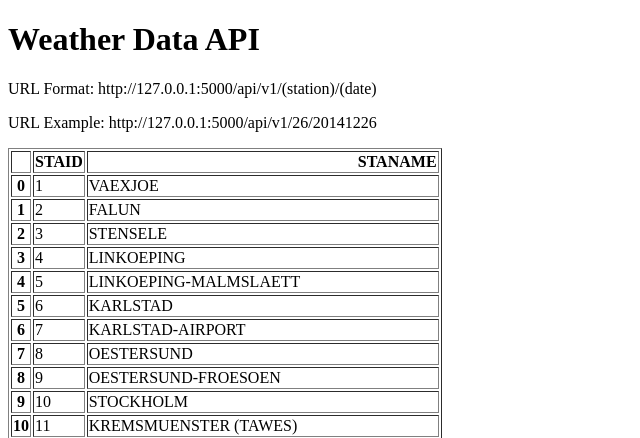
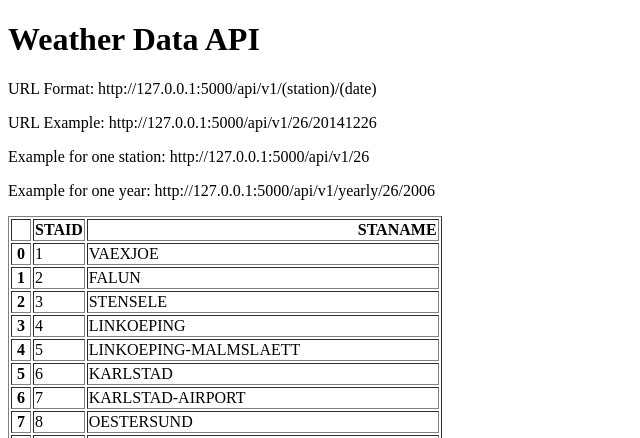
Before and after one commit to xPSingh26/Weather-Data-API, a Flask app: page / in a window 1280 px wide. Shown: the top 438 px of the page, without its empty margins (0-640 px from the left). Run offline with Flask 3, Linux system fonts and the light colour scheme.

Commit message:
add url endpoints for yearly data and single station data

```diff
--- a/main.py
+++ b/main.py
@@ -5,6 +5,7 @@ import numpy as np
 app = Flask(__name__)
 stations = pd.read_csv("Weather Data/Data/stations.txt", skiprows=17)
 stations = stations[["STAID","STANAME                                 "]][0:100]
+
 
 @app.route("/")
 def home():
@@ -26,5 +27,28 @@ def data(station, date):
             "temperature": temp}
 
 
+@app.route("/api/v1/<station>")
+def stat_data(station):
+    filename = "TG_STAID" + station.zfill(6)
+
+    df = pd.read_csv(rf"Weather Data/Data/{filename}.txt", skiprows=20,
+                     parse_dates=['    DATE'])
+
+    df["TG0"] = df['   TG'].mask(df['   TG'] == -9999, np.nan) / 10
+    result = df.to_dict(orient="records")
+    return result
+
+
+@app.route("/api/v1/yearly/<station>/<year>")
+def year_data(station, year):
+    filename = "TG_STAID" + station.zfill(6)
+    df = pd.read_csv(rf"Weather Data/Data/{filename}.txt", skiprows=20,)
+    df["    DATE"] = df["    DATE"].astype(str)
+    df["TG0"] = df['   TG'].mask(df['   TG'] == -9999, np.nan) / 10
+    result = df[df["    DATE"].str.startswith(str(year))].to_dict(orient="records")
+
+    return result
+
+
 if __name__ == "__main__":
     app.run(debug=True)
--- a/templates/home.html
+++ b/templates/home.html
@@ -8,6 +8,8 @@
     <h1>Weather Data API</h1>
     <p>URL Format: http://127.0.0.1:5000/api/v1/(station)/(date)</p>
     <p>URL Example: http://127.0.0.1:5000/api/v1/26/20141226</p>
+    <p>Example for one station: http://127.0.0.1:5000/api/v1/26</p>
+    <p>Example for one year: http://127.0.0.1:5000/api/v1/yearly/26/2006</p>
     <p>{{data|safe}}</p>
 </body>
 </html>
```
